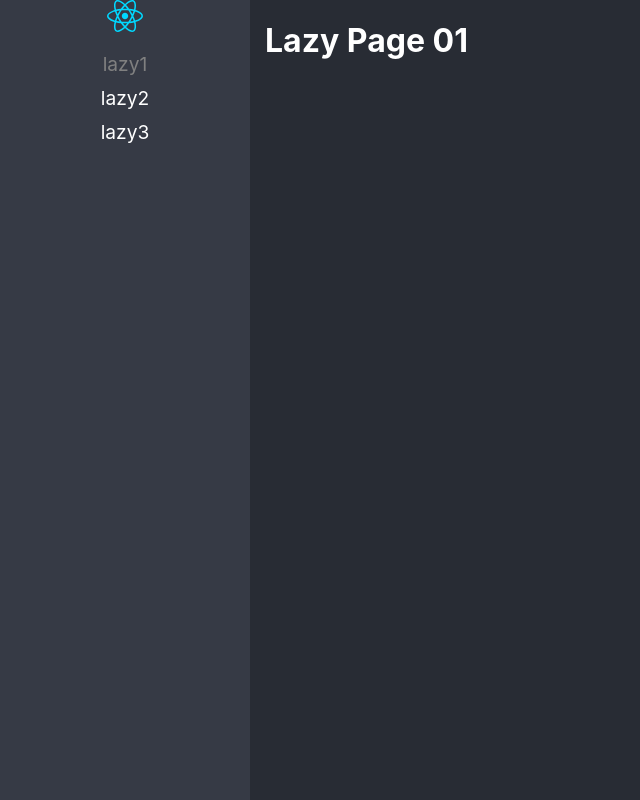
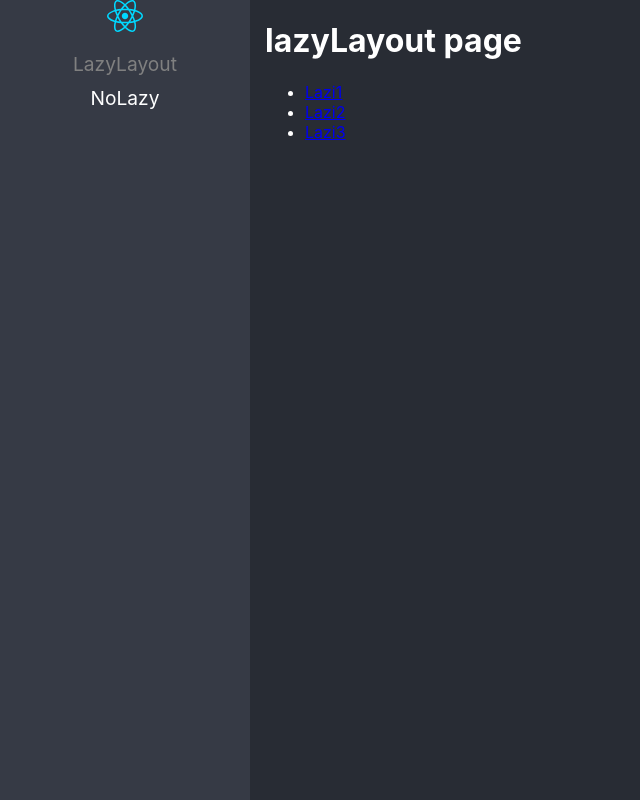
Before and after one commit to ericklizarraga/02-react-app-curso-pro-fer, a React (Vite) app: page /lazyload in a window 1280 px wide. Before the commit this address led to /lazy1. Shown: the whole page, without its empty margins (0-640 px from the left). Built offline with nearby package versions, Linux system fonts and the light colour scheme.

Commit message:
rutas anidadas listas

```diff
--- /dev/null
+++ b/src/01-lazyload/layout/LazyLayout.tsx
@@ -0,0 +1,29 @@
+import { NavLink, Route, Routes } from "react-router-dom";//  @ts-ignore
+import { Lazypage01, Lazypage03, Lazypage02 } from '../pages';
+export const LazyLayout = () => {
+    return (
+        <div>
+            <h1>lazyLayout page</h1>
+
+            <ul>
+                <li>
+                    <NavLink to={'lazy1'}>Lazi1</NavLink>
+                </li>
+                <li>
+                    <NavLink to={'lazy2'}>Lazi2</NavLink>
+                </li>
+                <li>
+                    <NavLink to={'lazy3'}>Lazi3</NavLink>
+                </li>
+            </ul>
+
+            <Routes>
+                <Route path="lazy1" element={<Lazypage01/>}/>
+                <Route path="lazy2" element={<Lazypage02/>}/>
+                <Route path="lazy3" element={<Lazypage03/>}/>
+            </Routes>
+        </div>
+    );
+}
+
+export default LazyLayout;
--- /dev/null
+++ b/src/01-lazyload/pages/NoLazy.jsx
@@ -0,0 +1,10 @@
+
+export const NoLazy = ()=> {
+    return (
+        <div>
+            <h1>No lazyload component</h1>
+        </div>
+    );
+}
+
+export default NoLazy;
--- a/src/routes/routes.ts
+++ b/src/routes/routes.ts
@@ -1,8 +1,8 @@
 import React from 'react';
 import { lazy,LazyExoticComponent } from 'react';
 //  @ts-ignore
-import { Lazypage01, Lazypage03, Lazypage02 } from '../01-lazyload/pages';
-
+import { Lazypage01, Lazypage03, Lazypage02 } from '../01-lazyload/pages';//  @ts-ignore
+import { NoLazy } from '../01-lazyload/pages/NoLazy';
 
 type JSXComponent = ()=> React.JSX.Element;
 
@@ -16,28 +16,21 @@
 
 
 //  @ts-ignore
-const Lazy1 = lazy(()=> import(/*webpackChunkName: "Lazypage01" */'../01-lazyload/pages/Lazypage01')) as JSXComponent;//  @ts-ignore
-const Lazy2 = lazy(()=> import(/*webpackChunkName: "Lazypage02" */'../01-lazyload/pages/Lazypage02')) as JSXComponent;//  @ts-ignore
-const Lazy3 = lazy(()=> import(/*webpackChunkName: "Lazypage03" */'../01-lazyload/pages/Lazypage03')) as JSXComponent;
+const LazyLayout = lazy(()=> import(/*webpackChunkName: "LazyLayout" */'../01-lazyload/layout/LazyLayout')) as JSXComponent;
 
 
 export const routes: Route[] = [
+
     {
-        to: '/lazy1',
-        path: 'lazy1',
-        Component: Lazy1 ,
-        name: 'lazy1'
+        to: '/lazyload',
+        path: '/lazyload/*',
+        Component: LazyLayout,
+        name: 'LazyLayout'
     },
     {
-        to: '/lazy2',
-        path: 'lazy2',
-        Component: Lazy2,
-        name: 'lazy2'
-    },
-    {
-        to: '/lazy3',
-        path: 'lazy3',
-        Component: Lazy3,
-        name: 'lazy3'
+        to: '/NoLazy',
+        path: '/NoLazy',
+        Component: NoLazy,
+        name: 'NoLazy'
     },
 ]
```
